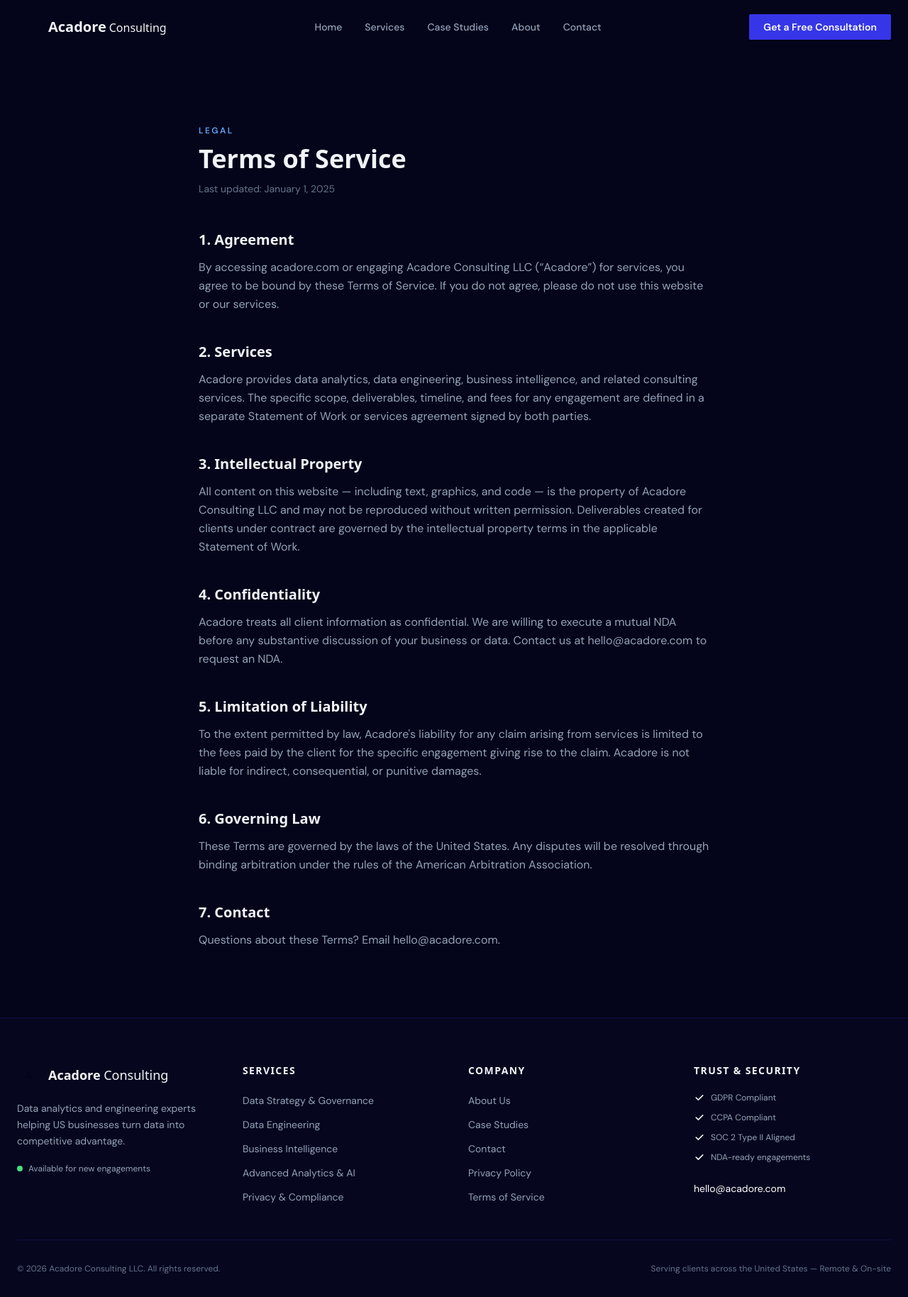
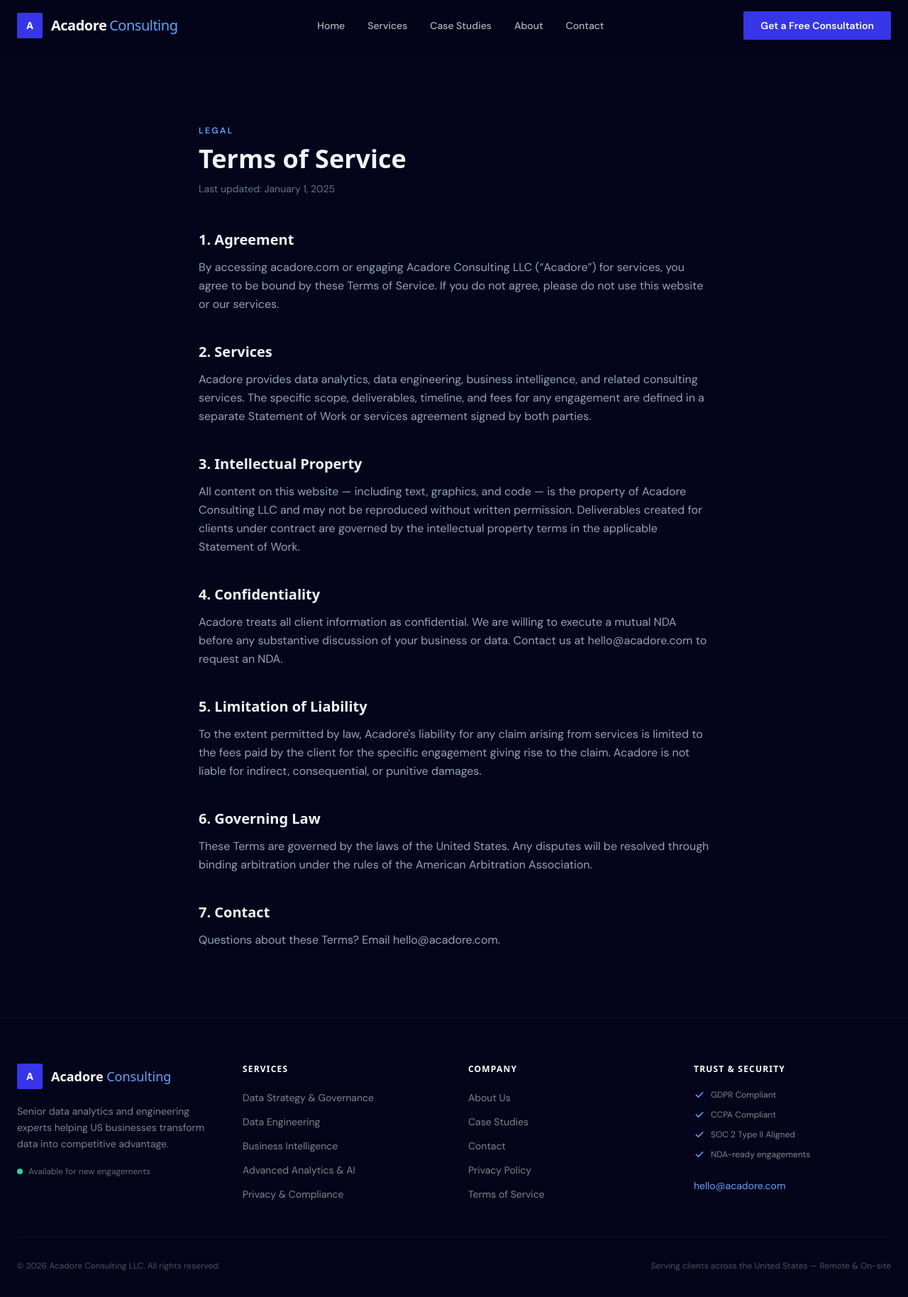
Before and after one commit to Priyadrshi/data-consulting, a Next.js app: page /terms in a window 1280 px wide. Shown: the whole page at 71% size. Built offline with nearby package versions, Linux system fonts and the light colour scheme.

Commit message:
Add files via upload

```diff
--- a/components/Footer.tsx
+++ b/components/Footer.tsx
@@ -18,37 +18,35 @@
 
 export function Footer() {
   return (
-    <footer className="bg-navy-900 border-t border-navy-700 pt-16 pb-8">
+    <footer className="bg-navy-950 border-t border-white/5 pt-16 pb-8">
       <div className="max-w-7xl mx-auto px-6">
-        <div className="grid md:grid-cols-4 gap-10 pb-12 border-b border-navy-700">
+        <div className="grid md:grid-cols-4 gap-10 pb-12 border-b border-white/5">
           {/* Brand */}
           <div className="md:col-span-1">
             <div className="flex items-center gap-3 mb-5">
-              <div className="w-8 h-8 rounded bg-gold-400 flex items-center justify-center">
-                <span className="text-navy-950 font-display font-bold text-sm">A</span>
+              <div className="w-9 h-9 bg-blue-brand flex items-center justify-center rounded-sm">
+                <span className="text-white font-display font-bold text-sm">A</span>
               </div>
-              <span className="font-display text-lg font-semibold text-slate-100">
-                Acadore <span className="text-gold-400 font-light">Consulting</span>
+              <span className="font-display text-lg font-bold text-white">
+                Acadore <span className="text-blue-400 font-light">Consulting</span>
               </span>
             </div>
-            <p className="text-slate-400 text-sm leading-relaxed mb-5">
-              Data analytics and engineering experts helping US businesses turn data into competitive advantage.
+            <p className="text-white/50 text-sm leading-relaxed mb-5">
+              Senior data analytics and engineering experts helping US businesses transform data into competitive advantage.
             </p>
             <div className="flex items-center gap-2">
-              <span className="inline-block w-2 h-2 rounded-full bg-green-400"></span>
-              <span className="text-xs text-slate-400">Available for new engagements</span>
+              <span className="inline-block w-2 h-2 rounded-full bg-emerald-400"></span>
+              <span className="text-xs text-white/40">Available for new engagements</span>
             </div>
           </div>
 
           {/* Services */}
           <div>
-            <h4 className="text-slate-100 font-semibold text-sm mb-5 uppercase tracking-widest">Services</h4>
+            <h4 className="text-white font-semibold text-xs mb-5 uppercase tracking-widest">Services</h4>
             <ul className="space-y-2.5">
               {services.map((s) => (
                 <li key={s}>
-                  <Link href="/services" className="text-slate-400 text-sm hover:text-gold-400 transition-colors duration-200">
-                    {s}
-                  </Link>
+                  <Link href="/services" className="text-white/50 text-sm hover:text-white transition-colors duration-200">{s}</Link>
                 </li>
               ))}
             </ul>
@@ -56,44 +54,38 @@
 
           {/* Company */}
           <div>
-            <h4 className="text-slate-100 font-semibold text-sm mb-5 uppercase tracking-widest">Company</h4>
+            <h4 className="text-white font-semibold text-xs mb-5 uppercase tracking-widest">Company</h4>
             <ul className="space-y-2.5">
               {company.map(({ label, href }) => (
                 <li key={href}>
-                  <Link href={href} className="text-slate-400 text-sm hover:text-gold-400 transition-colors duration-200">
-                    {label}
-                  </Link>
+                  <Link href={href} className="text-white/50 text-sm hover:text-white transition-colors duration-200">{label}</Link>
                 </li>
               ))}
             </ul>
           </div>
 
-          {/* Trust & Contact */}
+          {/* Trust */}
           <div>
-            <h4 className="text-slate-100 font-semibold text-sm mb-5 uppercase tracking-widest">Trust & Security</h4>
+            <h4 className="text-white font-semibold text-xs mb-5 uppercase tracking-widest">Trust & Security</h4>
             <div className="space-y-3 mb-6">
               {['GDPR Compliant', 'CCPA Compliant', 'SOC 2 Type II Aligned', 'NDA-ready engagements'].map((badge) => (
                 <div key={badge} className="flex items-center gap-2">
-                  <svg className="w-4 h-4 text-gold-400 shrink-0" fill="currentColor" viewBox="0 0 20 20">
+                  <svg className="w-4 h-4 text-blue-400 shrink-0" fill="currentColor" viewBox="0 0 20 20">
                     <path fillRule="evenodd" d="M16.707 5.293a1 1 0 010 1.414l-8 8a1 1 0 01-1.414 0l-4-4a1 1 0 011.414-1.414L8 12.586l7.293-7.293a1 1 0 011.414 0z" clipRule="evenodd" />
                   </svg>
-                  <span className="text-slate-400 text-xs">{badge}</span>
+                  <span className="text-white/50 text-xs">{badge}</span>
                 </div>
               ))}
             </div>
-            <a href="mailto:hello@acadore.com" className="text-gold-400 text-sm hover:text-gold-300 transition-colors duration-200">
+            <a href="mailto:hello@acadore.com" className="text-blue-400 text-sm hover:text-blue-300 transition-colors duration-200">
               hello@acadore.com
             </a>
           </div>
         </div>
 
         <div className="flex flex-col md:flex-row items-center justify-between gap-4 pt-8">
-          <p className="text-slate-500 text-xs">
-            &copy; {new Date().getFullYear()} Acadore Consulting LLC. All rights reserved.
-          </p>
-          <p className="text-slate-500 text-xs">
-            Serving clients across the United States &mdash; Remote & On-site
-          </p>
+          <p className="text-white/30 text-xs">&copy; {new Date().getFullYear()} Acadore Consulting LLC. All rights reserved.</p>
+          <p className="text-white/30 text-xs">Serving clients across the United States &mdash; Remote & On-site</p>
         </div>
       </div>
     </footer>
--- a/components/Navbar.tsx
+++ b/components/Navbar.tsx
@@ -21,76 +21,56 @@
     return () => window.removeEventListener('scroll', onScroll);
   }, []);
 
-  // Close menu on route change
-  useEffect(() => {
-    setMenuOpen(false);
-  }, [router.pathname]);
+  useEffect(() => { setMenuOpen(false); }, [router.pathname]);
 
   return (
-    <header
-      className={`fixed top-0 left-0 right-0 z-50 transition-all duration-300 ${
-        scrolled ? 'bg-navy-950/95 backdrop-blur-md border-b border-navy-700/60 py-3' : 'bg-transparent py-5'
-      }`}
-    >
+    <header className={`fixed top-0 left-0 right-0 z-50 transition-all duration-300 ${
+      scrolled ? 'bg-navy-950/95 backdrop-blur-md border-b border-white/5 py-3' : 'bg-navy-950/80 backdrop-blur-sm py-4'
+    }`}>
       <div className="max-w-7xl mx-auto px-6 flex items-center justify-between">
         {/* Logo */}
         <Link href="/" className="flex items-center gap-3 group">
-          <div className="w-8 h-8 rounded bg-gold-400 flex items-center justify-center">
-            <span className="text-navy-950 font-display font-bold text-sm">A</span>
+          <div className="w-9 h-9 bg-blue-brand flex items-center justify-center rounded-sm">
+            <span className="text-white font-display font-bold text-sm">A</span>
           </div>
-          <span className="font-display text-xl font-semibold text-slate-100 group-hover:text-gold-400 transition-colors duration-200">
-            Acadore
-            <span className="text-gold-400 ml-1 font-light text-base">Consulting</span>
+          <span className="font-display text-xl font-bold text-white tracking-tight">
+            Acadore<span className="text-blue-400 font-light ml-1">Consulting</span>
           </span>
         </Link>
 
         {/* Desktop Nav */}
         <nav className="hidden md:flex items-center gap-8">
           {navLinks.map(({ href, label }) => (
-            <Link
-              key={href}
-              href={href}
+            <Link key={href} href={href}
               className={`nav-link text-sm font-medium transition-colors duration-200 ${
-                router.pathname === href
-                  ? 'text-gold-400'
-                  : 'text-slate-400 hover:text-slate-100'
-              }`}
-            >
+                router.pathname === href ? 'text-blue-400' : 'text-white/70 hover:text-white'
+              }`}>
               {label}
             </Link>
           ))}
         </nav>
 
-        {/* CTA */}
-        <div className="hidden md:flex items-center gap-4">
-          <Link href="/contact" className="btn-primary text-sm py-2 px-5">
+        <div className="hidden md:flex">
+          <Link href="/contact" className="btn-primary text-sm py-2.5 px-6">
             Get a Free Consultation
           </Link>
         </div>
 
-        {/* Mobile hamburger */}
-        <button
-          className="md:hidden text-slate-300 hover:text-gold-400 transition-colors duration-200 p-2"
-          onClick={() => setMenuOpen(!menuOpen)}
-          aria-label="Toggle menu"
-        >
-          <span className="block w-5 h-0.5 bg-current mb-1.5 transition-all duration-200"></span>
-          <span className="block w-5 h-0.5 bg-current mb-1.5 transition-all duration-200"></span>
-          <span className="block w-5 h-0.5 bg-current transition-all duration-200"></span>
+        {/* Mobile */}
+        <button className="md:hidden text-white p-2" onClick={() => setMenuOpen(!menuOpen)} aria-label="Toggle menu">
+          <span className="block w-5 h-0.5 bg-current mb-1.5"></span>
+          <span className="block w-5 h-0.5 bg-current mb-1.5"></span>
+          <span className="block w-5 h-0.5 bg-current"></span>
         </button>
       </div>
 
-      {/* Mobile Menu */}
       {menuOpen && (
-        <div className="md:hidden bg-navy-900 border-t border-navy-700 px-6 py-4">
+        <div className="md:hidden bg-navy-950 border-t border-white/5 px-6 py-4">
           {navLinks.map(({ href, label }) => (
-            <Link
-              key={href}
-              href={href}
-              className={`block py-3 text-sm font-medium border-b border-navy-800 last:border-0 transition-colors duration-200 ${
-                router.pathname === href ? 'text-gold-400' : 'text-slate-400'
-              }`}
-            >
+            <Link key={href} href={href}
+              className={`block py-3 text-sm font-medium border-b border-white/5 last:border-0 ${
+                router.pathname === href ? 'text-blue-400' : 'text-white/70'
+              }`}>
               {label}
             </Link>
           ))}
```
